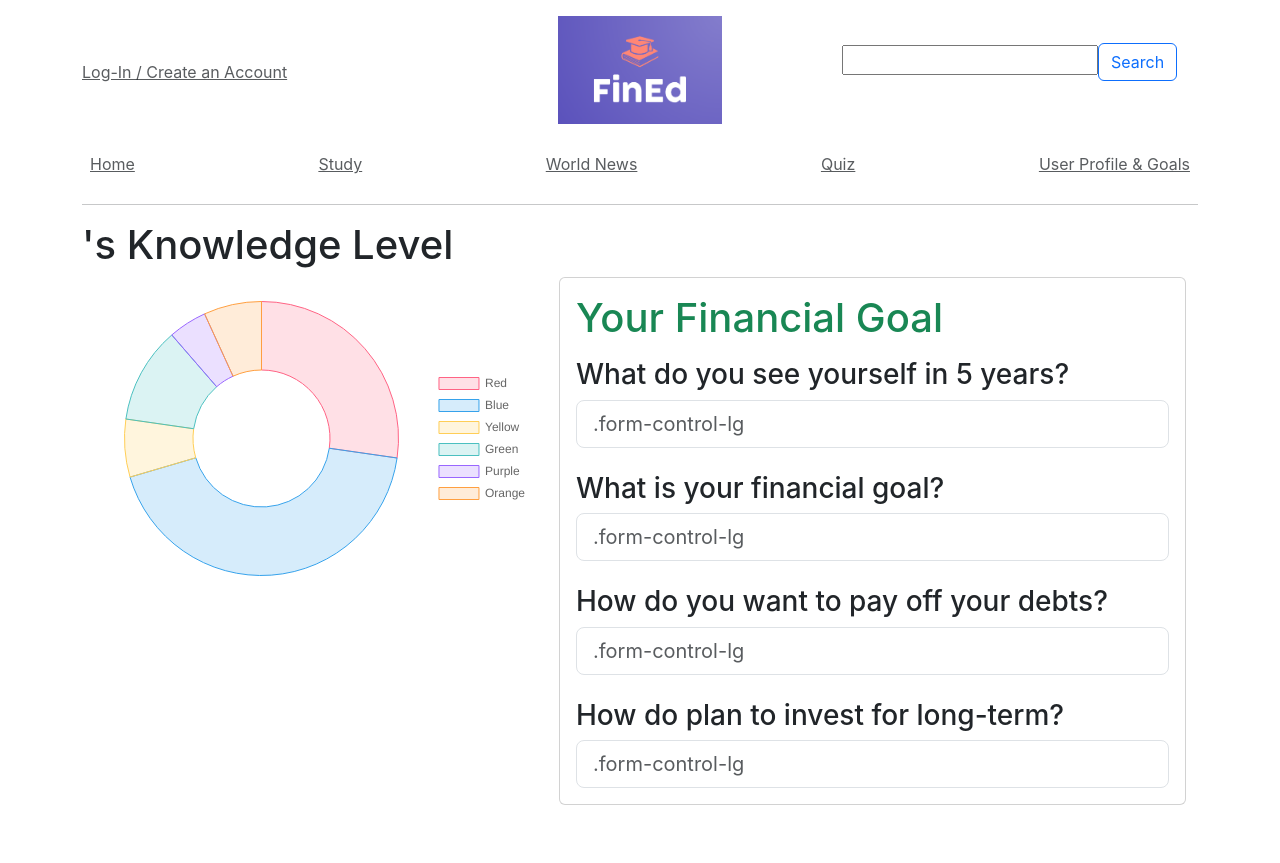
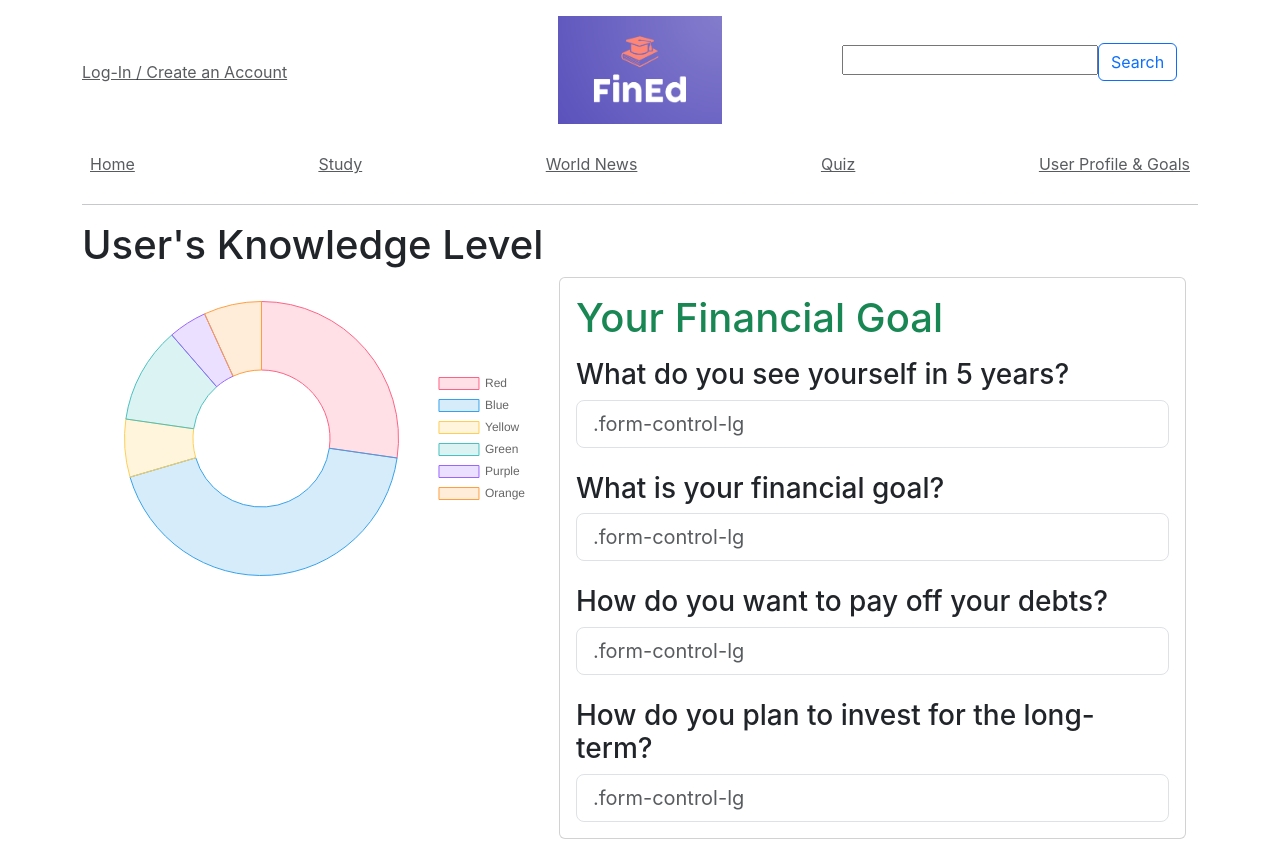
Before and after one commit to anshuman2601/momoneynoloans, a React (Create React App) app: page /profile in a window 1280 px wide. Before the commit the page ends 829 px from the top, so only its background shows below. Built offline with nearby package versions, Linux system fonts and the light colour scheme.

Commit message:
JB work 2

```diff
--- a/src/Login.js
+++ b/src/Login.js
@@ -1,16 +1,18 @@
 import React, { useState } from 'react';
 import { useNavigate, Link } from 'react-router-dom';
 import Navbar from './Navbar';
-import Profile from './Profile';
 
 function Login() {
   const navigate = useNavigate();
   const [email, setEmail] = useState('');
+  const [password, setPassword] = useState('');
 
   const handleLogin = (e) => {
     e.preventDefault();
-    setEmail(e.target.email.value);
-    navigate('/profile', { state: { email: e.target.email.value } });
+    // Do your login logic here
+    console.log('Email:', email);
+    console.log('Password:', password);
+    navigate('/profile', { state: { email: email } });
   };
 
   return (
@@ -35,6 +37,8 @@ function Login() {
                     id="email"
                     aria-describedby="emailHelp"
                     required
+                    value={email}
+                    onChange={(e) => setEmail(e.target.value)}
                   />
                 </div>
                 <div className="mb-3">
@@ -47,6 +51,8 @@ function Login() {
                     name="password"
                     id="password"
                     required
+                    value={password}
+                    onChange={(e) => setPassword(e.target.value)}
                   />
                 </div>
                 <button type="submit" className="btn btn-primary">
@@ -65,8 +71,6 @@ function Login() {
           </div>
         </div>
       </div>
-
-      {email && <Profile email={email} />}
     </div>
   );
 }
--- a/src/Profile.js
+++ b/src/Profile.js
@@ -1,34 +1,43 @@
 import React from 'react';
 import Navbar from './Navbar';
 import { Link } from 'react-router-dom';
+import { useLocation } from 'react-router-dom';
 import Chart from './Chart';
 
-function Profile(props) {
+function Profile() {
+  const location = useLocation();
+  const { email } = location.state || {}; // if location.state is falsy, email will be undefined
+  const name = email ? email.split('@')[0] : 'User'; // if email is falsy, name will be 'User'
+
   return (
     <div>
         <Navbar />
-      <main role="main" class="container">
-        <h1>{props.email}'s Knowledge Level</h1>
+        <main role="main" className="container">
+          <h1>{name}'s Knowledge Level</h1>
 
-        <div class="container">
-          <div class="row text-white rounded">
-            <div class="col-md-5 blog-sidebar mt-4"><Chart />
+          <div className="container">
+            <div className="row text-white rounded">
+
+              <div className="col-md-5 blog-sidebar mt-4">
+                <Chart />
               </div>
-            <div class="col">
-              <div class="card flex-md-row mb-4 box-shadow h-md-250">
-                <div class="card-body d-flex flex-column align-items-start">
-                  <strong class="d-inline-block mb-2 text-success "><h1>Your Financial Goal</h1></strong>
+
+              <div className="col">
+                <div className="card flex-md-row mb-4 box-shadow h-md-250">
+                  <div className="card-body d-flex flex-column align-items-start">
+                    <strong className="d-inline-block mb-2 text-success "><h1>Your Financial Goal</h1></strong>
                     <h3>What do you see yourself in 5 years?</h3>
-                  <input class="form-control form-control-lg" type="text" placeholder=".form-control-lg"></input>
+                    <input className="form-control form-control-lg" type="text" placeholder=".form-control-lg"></input>
                     <br></br>
                     <h3>What is your financial goal?</h3>
-                  <input class="form-control form-control-lg" type="text" placeholder=".form-control-lg"></input>
+                    <input className="form-control form-control-lg" type="text" placeholder=".form-control-lg"></input>
                     <br></br>
+
                     <h3>How do you want to pay off your debts?</h3>
-                  <input class="form-control form-control-lg" type="text" placeholder=".form-control-lg"></input>
+                    <input className="form-control form-control-lg" type="text" placeholder=".form-control-lg"></input>
                     <br></br>
-                  <h3>How do plan to invest for long-term?</h3>
-                  <input class="form-control form-control-lg" type="text" placeholder=".form-control-lg"></input>
+                    <h3>How do you plan to invest for the long-term?</h3>
+                    <input className="form-control form-control-lg" type="text" placeholder=".form-control-lg"></input>
                   </div>
                 </div>
               </div>
@@ -36,7 +45,7 @@ function Profile(props) {
           </div>
         </main>
     </div>
-  )
+  );
 }
 
-export default Profile
+export default Profile;
--- a/src/Register.js
+++ b/src/Register.js
@@ -1,8 +1,7 @@
-// create a registration page using bootstrap 5
-
 import React from 'react';
 import { Link } from 'react-router-dom';
 import Navbar from './Navbar';
+
 function Register() {
   return (
     <div className="container">
@@ -30,13 +29,12 @@ function Register() {
                 <div className="mb-3">
                   <label className="form-label" htmlFor="occupation">Occupation</label>
                   <select class="form-select" aria-label="Default select example">
-
                     <option selected>Choose Occupation</option>
                     <option value="1">Student</option>
                     <option value="2">Professional</option>
                   </select>
                 </div>
-                                <button type="submit" className="btn btn-primary">Register</button>
+                <Link to="/login" className="btn btn-primary">Register</Link>
               </form>
             </div>
             <div className="card-footer">
@@ -48,7 +46,7 @@ function Register() {
         </div>
       </div>
     </div>
-    )
+  );
 }
 
 export default Register;
```
Lines whose indentation alone changed are shown as unchanged.
